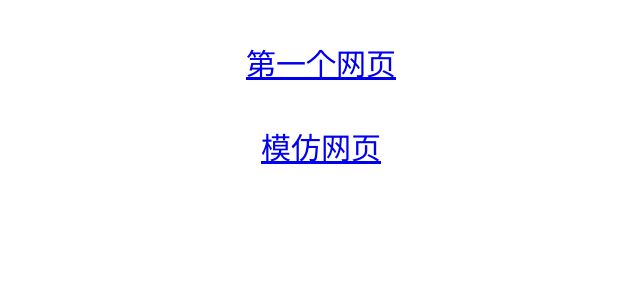
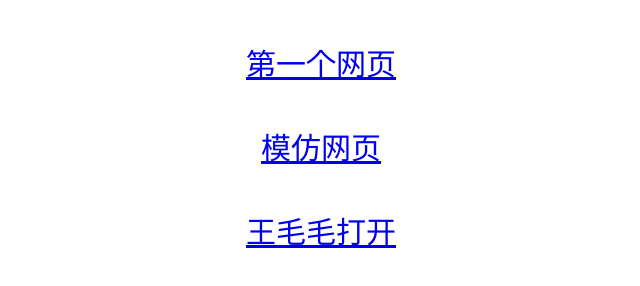
Before and after one commit to sos1sos2Sixteen/cloneWebsite, a plain HTML site: page index.html in a window 1280 px wide. Shown: the whole page, without its empty margins (319-959 px from the left). Drawn offline with Linux system fonts and the light colour scheme.

Commit message:
加入一个说明书
个人用途

```diff
--- a/index.html
+++ b/index.html
@@ -35,6 +35,7 @@
     <div>
       <a href="first.html">第一个网页</a>
       <a href="cloned.html">模仿网页</a>
+      <a href="instructions.html">王毛毛打开</a>
     </div>
   </body>
 </html>
```
